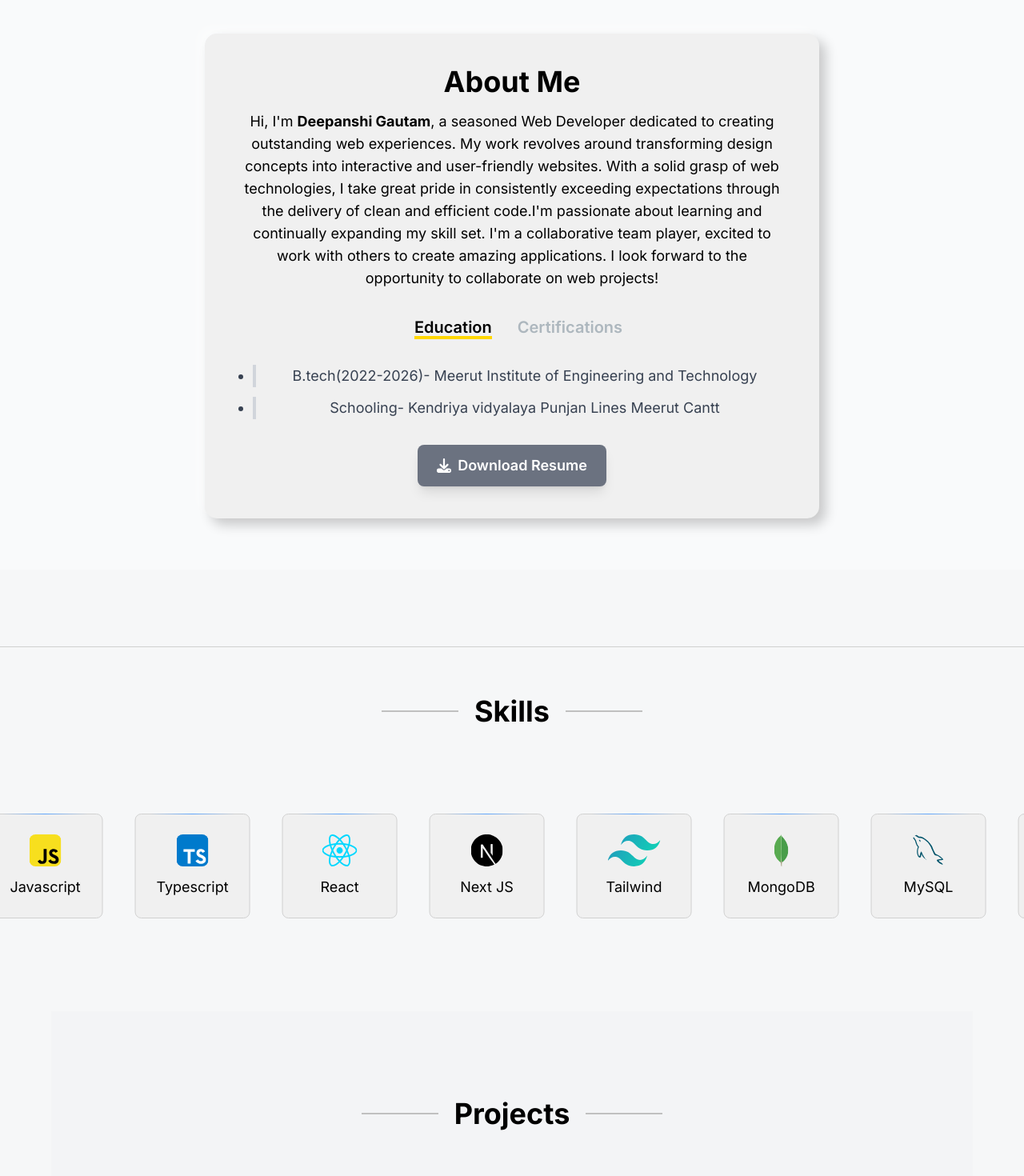
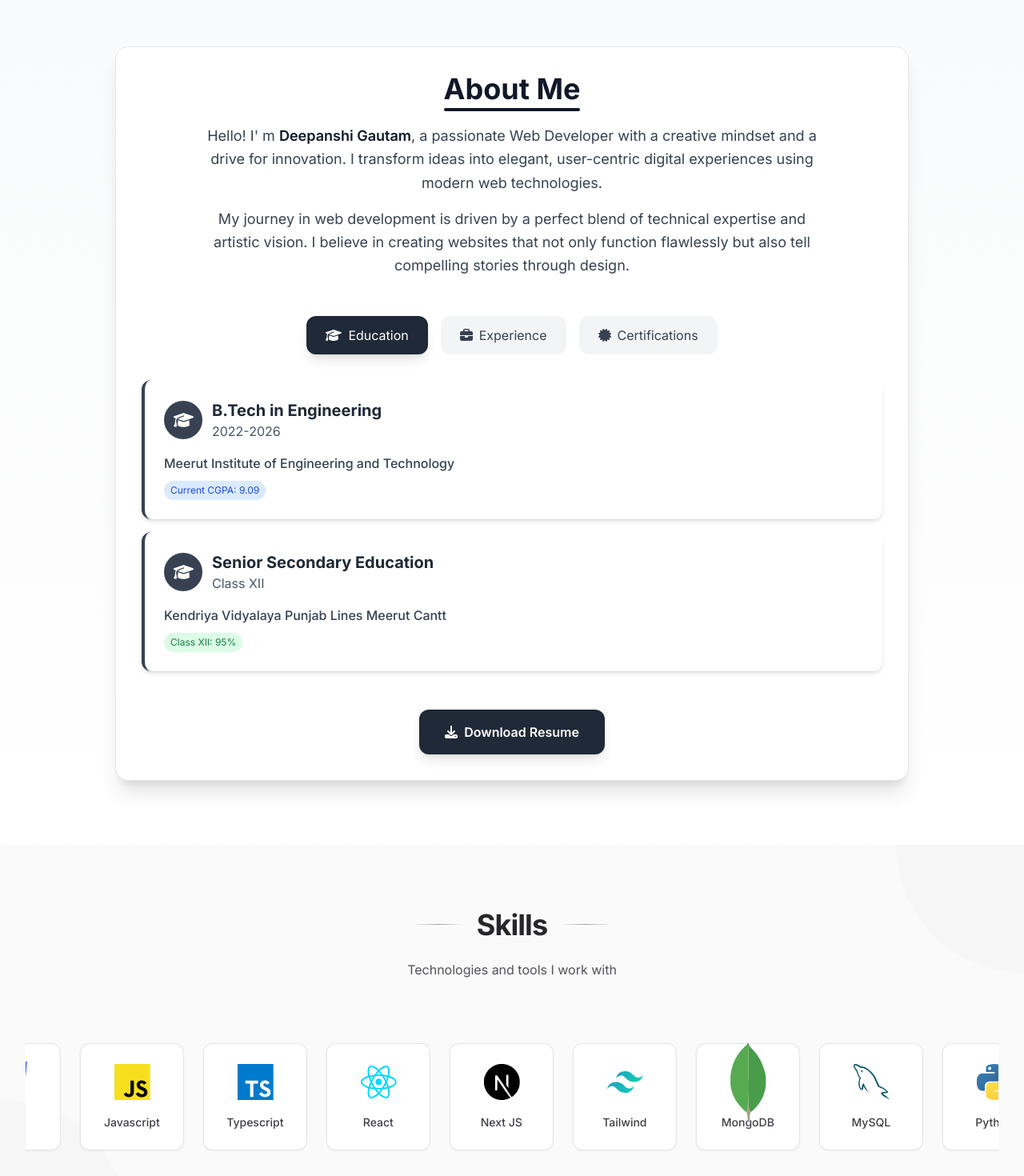
Before and after one commit to deepanshigautam/deepanshi-portfolio, a Next.js app: page / in a window 1280 px wide. Shown: the part 840-2310 px from the top of the page at 80% size. Built offline with nearby package versions, Linux system fonts and the light colour scheme.

Commit message:
about section, skill section updated

```diff
--- a/components/main/Aboutme.jsx
+++ b/components/main/Aboutme.jsx
@@ -1,42 +1,145 @@
 "use client";
 
 import React, { useState, useTransition, useRef } from "react";
-import TabButton from "@/components/main/TabButton"; // Adjust path if necessary
-import { motion, useInView } from "framer-motion";
+import TabButton from "@/components/main/TabButton";
+import { motion, useInView, useScroll, useTransform } from "framer-motion";
 import { FontAwesomeIcon } from "@fortawesome/react-fontawesome";
-import { faDownload } from "@fortawesome/free-solid-svg-icons";
+import { faDownload, faGraduationCap, faBriefcase, faCertificate } from "@fortawesome/free-solid-svg-icons";
 
-// Tab data
 const TAB_DATA = [
   {
     title: "Education",
     id: "education",
+    icon: faGraduationCap,
     content: (
-      <ul className="list-disc pl-5 space-y-3 text-gray-700 text-lg">
-        <li className="border-l-4 border-gray-300 pl-2 hover:border-blue-400 transition duration-300">
-          B.tech(2022-2026)- Meerut Institute of Engineering and Technology
-        </li>
-        <li className="border-l-4 border-gray-300 pl-2 hover:border-blue-400 transition duration-300">
-          Schooling- Kendriya vidyalaya Punjan Lines Meerut Cantt
-        </li>
+      <ul className="space-y-4">
+        <motion.li
+          initial={{ opacity: 0, x: -10 }}
+          whileInView={{ opacity: 1, x: 0 }}
+          transition={{ duration: 0.6 }}
+          viewport={{ once: true }}
+          className="p-6 rounded-xl bg-white shadow-md hover:shadow-lg transition-all duration-300 border-l-4 border-gray-700"
+        >
+          <div className="flex items-center space-x-3">
+            <div className="h-12 w-12 rounded-full bg-gray-700 flex items-center justify-center">
+              <FontAwesomeIcon icon={faGraduationCap} className="text-white text-xl" />
+            </div>
+            <div>
+              <h3 className="text-xl font-bold text-gray-800">
+                B.Tech in Engineering
+              </h3>
+              <p className="text-gray-600">2022-2026</p>
+            </div>
+          </div>
+          <div className="mt-4">
+            <p className="text-gray-700 font-medium">Meerut Institute of Engineering and Technology</p>
+            <div className="mt-2">
+            <span className="inline-block px-2 py-1 bg-blue-100 text-blue-700 rounded-full text-xs">Current CGPA: 9.09</span>
+            </div>
+          </div>
+        </motion.li>
+        <motion.li
+          initial={{ opacity: 0, x: -10 }}
+          whileInView={{ opacity: 1, x: 0 }}
+          transition={{ duration: 0.6, delay: 0.2 }}
+          viewport={{ once: true }}
+          className="p-6 rounded-xl bg-white shadow-md hover:shadow-lg transition-all duration-300 border-l-4 border-gray-700"
+        >
+          <div className="flex items-center space-x-3">
+            <div className="h-12 w-12 rounded-full bg-gray-700 flex items-center justify-center">
+              <FontAwesomeIcon icon={faGraduationCap} className="text-white text-xl" />
+            </div>
+            <div>
+              <h3 className="text-xl font-bold text-gray-800">
+                Senior Secondary Education
+              </h3>
+              <p className="text-gray-600">Class XII</p>
+            </div>
+          </div>
+          <div className="mt-4">
+            <p className="text-gray-700 font-medium">Kendriya Vidyalaya Punjab Lines Meerut Cantt</p>
+            <div className="mt-2">
+            <span className="inline-block px-2 py-1 bg-green-100 text-green-700 rounded-full text-xs">Class XII: 95%</span>
+
+            </div>
+          </div>
+        </motion.li>
       </ul>
+    ),
+  },
+  {
+    title: "Experience",
+    id: "experience",
+    icon: faBriefcase,
+    content: (
+      <motion.div
+        initial={{ opacity: 0, y: 50 }}
+        whileInView={{ opacity: 1, y: 0 }}
+        transition={{ duration: 0.6 }}
+        viewport={{ once: true }}
+        className="p-6 rounded-xl bg-white shadow-md hover:shadow-lg transition-all duration-300 border-l-4 border-gray-700"
+      >
+        <div className="flex items-center space-x-3 mb-4">
+          <div className="h-12 w-12 rounded-full bg-gray-700 flex items-center justify-center">
+            <FontAwesomeIcon icon={faBriefcase} className="text-white text-xl" />
+          </div>
+          <h3 className="text-xl font-bold text-gray-800">
+            Web Development Projects
+          </h3>
+        </div>
+        <ul className="space-y-3">
+          {[
+            "Built responsive web applications using React and Next.js",
+            "Implemented modern UI/UX designs using Tailwind CSS"
+
+          ].map((item, index) => (
+            <motion.li
+              key={index}
+              initial={{ opacity: 0, x: -20 }}
+              whileInView={{ opacity: 1, x: 0 }}
+              transition={{ duration: 0.3, delay: index * 0.1 }}
+              viewport={{ once: true }}
+              className="flex items-center space-x-3"
+            >
+              <div className="h-2 w-2 rounded-full bg-gray-700" />
+              <p className="text-gray-700">{item}</p>
+            </motion.li>
+          ))}
+        </ul>
+      </motion.div>
     ),
   },
   {
     title: "Certifications",
     id: "certifications",
+    icon: faCertificate,
     content: (
-      <ul className="list-disc pl-5 space-y-3 text-gray-700 text-lg">
-        <li className="border-l-4 border-gray-300 pl-2 hover:border-green-400 transition duration-300">
-          My certifications and badges are visible at{" "}
+      <motion.div
+        initial={{ opacity: 0, scale: 0.9 }}
+        whileInView={{ opacity: 1, scale: 1 }}
+        transition={{ duration: 0.6 }}
+        viewport={{ once: true }}
+        className="p-6 rounded-xl bg-white shadow-md hover:shadow-lg transition-all duration-300 border-l-4 border-gray-700"
+      >
+        <div className="flex items-center space-x-3 mb-4">
+          <div className="h-12 w-12 rounded-full bg-gray-700 flex items-center justify-center">
+            <FontAwesomeIcon icon={faCertificate} className="text-white text-xl" />
+          </div>
+          <h3 className="text-xl font-bold text-gray-800">
+            Professional Certifications
+          </h3>
+        </div>
+        <p className="text-gray-700">
+          Explore my complete certification portfolio on{" "}
           <a
             href="https://www.credly.com/users/deepanshi-gautam"
             target="_blank"
+            className="text-blue-800 hover:text-gray-600 font-medium transition-colors duration-300 underline"
           >
-            <strong className="text-blue-500">here!</strong>
+            Credly!
           </a>
-        </li>
-      </ul>
+        </p>
+      </motion.div>
     ),
   },
 ];
@@ -44,9 +147,17 @@ const TAB_DATA = [
 const Aboutme = () => {
   const [tab, setTab] = useState("education");
   const [isPending, startTransition] = useTransition();
+  const ref = useRef(null);
+  const containerRef = useRef(null);
+  const inView = useInView(ref, { once: true });
 
-  const ref = useRef(null);
-  const inView = useInView(ref, { once: true });
+  const { scrollYProgress } = useScroll({
+    target: containerRef,
+    offset: ["start end", "end start"]
+  });
+
+  const opacity = useTransform(scrollYProgress, [0, 0.2, 0.8, 1], [0, 1, 1, 0]);
+  const scale = useTransform(scrollYProgress, [0, 0.2, 0.8, 1], [0.8, 1, 1, 0.8]);
 
   const handleTabChange = (id) => {
     startTransition(() => {
@@ -54,103 +165,106 @@ const Aboutme = () => {
     });
   };
 
-  // State for transform style
-  const [transformStyle, setTransformStyle] = useState({});
+  return (
+    <section className="py-20 bg-gradient-to-b from-gray-50 to-white relative" id="about">
+      <div className="absolute inset-0 bg-grid-gray-900/[0.02] -z-1" />
 
-  const handleMouseMove = (e) => {
-    const x = e.clientX;
-    const y = e.clientY;
-    setTransformStyle({
-      transform: `translate(${(x - window.innerWidth / 2) * 0.02}px, ${
-        (y - window.innerHeight / 2) * 0.02
-      }px)`,
-      transition: "transform 0.1s ease-out",
-    });
-  };
+      <motion.div
+        ref={containerRef}
+        style={{ opacity, scale }}
+        className="max-w-5xl mx-auto px-4 relative"
+      >
+        <motion.div
+          ref={ref}
+          initial={{ opacity: 0, y: 20 }}
+          animate={inView ? { opacity: 1, y: 0 } : {}}
+          transition={{ duration: 0.6 }}
+          className="bg-white rounded-2xl shadow-xl p-8 border border-gray-200"
+        >
+          <div className="text-center mb-12">
+            <motion.div
+              initial={{ opacity: 0, y: 20 }}
+              animate={{ opacity: 1, y: 0 }}
+              transition={{ duration: 0.5, delay: 0.2 }}
+              className="inline-block mb-6"
+            >
+              <h2 className="text-4xl font-bold text-gray-900 relative">
+                About Me
+                <motion.div
+                  initial={{ scaleX: 0 }}
+                  animate={{ scaleX: 1 }}
+                  transition={{ duration: 0.6, delay: 0.4 }}
+                  className="absolute -bottom-2 left-0 right-0 h-1 bg-gray-900 rounded-full origin-left"
+                />
+              </h2>
+            </motion.div>
+            <motion.div
+              initial={{ opacity: 0, y: 20 }}
+              animate={{ opacity: 1, y: 0 }}
+              transition={{ duration: 0.5, delay: 0.4 }}
+              className="max-w-3xl mx-auto"
+            >
+              <p className="text-lg text-gray-700 leading-relaxed">
+                Hello! I&apos;
+                m <span className="font-semibold text-gray-900">Deepanshi Gautam</span>,
+                a passionate Web Developer with a creative mindset and a drive for innovation.
+                I transform ideas into elegant, user-centric digital experiences using modern web technologies.
+              </p>
+              <p className="mt-4 text-lg text-gray-700 leading-relaxed">
+                My journey in web development is driven by a perfect blend of technical expertise and
+                artistic vision. I believe in creating websites that not only function flawlessly but
+                also tell compelling stories through design.
+              </p>
+            </motion.div>
+          </div>
 
-  return (
-    <section
-      className="text-black flex justify-center items-center py-16  bg-gray-50"
-      id="about"
-      onMouseMove={handleMouseMove}
+          <div className="flex flex-wrap justify-center gap-4 mb-8">
+            {TAB_DATA.map((t, index) => (
+              <motion.button
+                key={t.id}
+                initial={{ opacity: 0, y: 20 }}
+                animate={{ opacity: 1, y: 0 }}
+                transition={{ duration: 0.3, delay: index * 0.1 }}
+                onClick={() => handleTabChange(t.id)}
+                className={`px-6 py-3 rounded-xl flex items-center space-x-2 transition-all duration-300 ${
+                  tab === t.id
+                    ? "bg-gray-800 text-white shadow-lg"
+                    : "bg-gray-100 text-gray-700 hover:bg-gray-200"
+                }`}
               >
-      <style jsx>{`
-        .neuromorphic {
-          background: #f0f0f0; /* Light background for neuromorphism */
-          box-shadow: 8px 8px 15px rgba(0, 0, 0, 0.2),
-            -8px -8px 15px rgba(255, 255, 255, 0.5); /* Shadow effect */
-          border-radius: 15px; /* Rounded corners */
-          transition: all 0.3s ease; /* Smooth transition */
-        }
+                <FontAwesomeIcon icon={t.icon} />
+                <span>{t.title}</span>
+              </motion.button>
+            ))}
+          </div>
 
-        .neuromorphic:hover {
-          box-shadow: 4px 4px 10px rgba(0, 0, 0, 0.2),
-            -4px -4px 10px rgba(255, 255, 255, 0.5); /* Slight change on hover */
-        }
-      `}</style>
-      <div
-        ref={ref}
-        className="max-w-3xl text-center p-10 mx-6 rounded-lg neuromorphic"
-        style={transformStyle}
-      >
-        <motion.h2
-          initial={{ opacity: 0, y: 20 }}
-          whileInView={{ opacity: 1, y: 0 }} // Trigger when in view
-          transition={{ duration: 0.5, delay: 0.2 }} // Delay for the heading
-          className="text-4xl font-bold text-black mb-4"
-        >
-          About Me
-        </motion.h2>
-        <motion.p
-          initial={{ opacity: 0, y: 20 }}
-          whileInView={{ opacity: 1, y: 0 }} // Trigger when in view
-          transition={{ duration: 0.5, delay: 0.4 }} // Delay for the paragraph
-          className="text-base lg:text-lg mb-6"
-        >
-          Hi, I&apos;m <strong>Deepanshi Gautam</strong>, a seasoned Web
-          Developer dedicated to creating outstanding web experiences. My work
-          revolves around transforming design concepts into interactive and
-          user-friendly websites. With a solid grasp of web technologies, I take
-          great pride in consistently exceeding expectations through the
-          delivery of clean and efficient code.I&apos;m passionate about
-          learning and continually expanding my skill set. I&apos;m a
-          collaborative team player, excited to work with others to create
-          amazing applications. I look forward to the opportunity to collaborate
-          on web projects!
-        </motion.p>
-        <div className="flex flex-row justify-center mt-8 space-x-4">
-          <TabButton
-            selectTab={() => handleTabChange("education")}
-            active={tab === "education"}
-          >
-            Education
-          </TabButton>
-          <TabButton
-            selectTab={() => handleTabChange("certifications")}
-            active={tab === "certifications"}
-          >
-            Certifications
-          </TabButton>
-        </div>
           <motion.div
             key={tab}
             initial={{ opacity: 0, y: 20 }}
-          whileInView={{ opacity: 1, y: 0 }} // Trigger when in view
-          transition={{ duration: 0.5, delay: 0.6 }} // Delay for the tab content
+            animate={{ opacity: 1, y: 0 }}
+            transition={{ duration: 0.5 }}
             className="mt-8"
           >
             {TAB_DATA.find((t) => t.id === tab).content}
           </motion.div>
-        <div className="mt-8">
+
+          <motion.div
+            initial={{ opacity: 0, y: 20 }}
+            whileInView={{ opacity: 1, y: 0 }}
+            transition={{ duration: 0.5 }}
+            viewport={{ once: true }}
+            className="mt-12 text-center"
+          >
             <a
-            href="/path-to-your-resume.pdf" // Replace with your resume link
-            className="inline-flex items-center justify-center px-6 py-3 text-lg font-semibold text-white bg-gray-500 rounded-lg shadow-lg transition-transform duration-300 transform hover:bg-gray-600 hover:scale-105"
+              href="/path-to-your-resume.pdf"
+              className="inline-flex items-center px-8 py-4 bg-gray-800 text-white font-semibold rounded-xl shadow-lg hover:bg-gray-800 transition-all duration-300 transform hover:scale-105"
             >
               <FontAwesomeIcon icon={faDownload} className="mr-2" />
               Download Resume
             </a>
-        </div>
-      </div>
+          </motion.div>
+        </motion.div>
+      </motion.div>
     </section>
   );
 };
--- a/components/main/ProjectSection.jsx
+++ b/components/main/ProjectSection.jsx
@@ -1,6 +1,6 @@
-// components/main/ProjectSection.jsx
-"use client"; // This makes the component a client component
-import ProjectCard from "./ProjectCard"; // Adjust the import path if necessary
+
+"use client";
+import ProjectCard from "./ProjectCard";
 import gemini from "@/components/assets/gemini-clone.png";
 import aircanvas from "@/components/assets/aircanvas.png";
 import facedet from "@/components/assets/face-detection.png";
--- a/components/main/Skills.jsx
+++ b/components/main/Skills.jsx
@@ -1,72 +1,115 @@
-import { skillsData } from "@/utils/data/skills";
-import { skillsImage } from "@/utils/skill-image";
+import React, { useRef } from "react";
 import Image from "next/image";
 import Marquee from "react-fast-marquee";
 import { motion, useInView } from "framer-motion";
-import { useRef } from "react";
+import { skillsData } from "@/utils/data/skills";
+import { skillsImage } from "@/utils/skill-image";
 
-function Skills() {
+const Skills = () => {
   const ref = useRef(null);
   const inView = useInView(ref, { once: true });
 
+  const containerVariants = {
+    hidden: { opacity: 0 },
+    visible: {
+      opacity: 1,
+      transition: {
+        staggerChildren: 0.1,
+      },
+    },
+  };
+
+  const skillVariants = {
+    hidden: { opacity: 0, y: 20 },
+    visible: {
+      opacity: 1,
+      y: 0,
+      transition: {
+        duration: 0.6,
+        ease: "easeOut",
+      },
+    },
+  };
+
   return (
-    <div id="skills" className="relative z-50 border-t my-12 lg:my-24 border-[#d0d0d0]">
-
-
-      <div className="flex justify-center my-5 lg:py-8">
-  <div className="flex items-center">
-    <span className="w-24 h-[2px] bg-[#c0c0c0]"></span>
-    <span className="relative text-black text-4xl font-bold p-2 px-5 rounded-lg">
-      Skills
-    </span>
-    <span className="w-24 h-[2px] bg-[#c0c0c0]"></span>
-  </div>
+    <section className="relative py-20 bg-zinc-50">
+      {/* Background decoration */}
+      <div className="absolute inset-0 overflow-hidden">
+        <div className="absolute -top-40 -right-40 w-80 h-80 bg-zinc-200 rounded-full opacity-20" />
+        <div className="absolute -bottom-40 -left-40 w-80 h-80 bg-zinc-200 rounded-full opacity-20" />
       </div>
 
+      {/* Content container */}
+      <div className="relative z-10 max-w-7xl mx-auto px-4 sm:px-6 lg:px-8">
+        {/* Section header */}
+        <div className="flex flex-col items-center mb-16">
+          <div className="flex items-center gap-4 mb-6">
+            <div className="h-px w-16 bg-gradient-to-r from-transparent via-zinc-400 to-transparent" />
+            <h2 className="text-4xl font-bold text-zinc-800 tracking-tight">Skills</h2>
+            <div className="h-px w-16 bg-gradient-to-r from-transparent via-zinc-400 to-transparent" />
+          </div>
+          <p className="text-zinc-600 text-center max-w-2xl">
+            Technologies and tools I work with
+          </p>
+        </div>
 
-      <div className="w-full my-12" ref={ref}>
+        {/* Skills marquee */}
+        <div ref={ref} className="w-full ">
           <Marquee
-          gradient={false}
-          speed={80}
+            gradient={true}
+            gradientColor={[249, 250, 251]} // matches bg-zinc-50
+            speed={50}
             pauseOnHover={true}
             pauseOnClick={true}
-          delay={0}
-          play={true}
-          direction="left"
+          >
+            <motion.div
+              variants={containerVariants}
+              initial="hidden"
+              animate={inView ? "visible" : "hidden"}
+              className="flex gap-6 py-4 px-6"
             >
               {skillsData.map((skill, id) => (
                 <motion.div
                   key={id}
-              initial={{ opacity: 0, y: 20 }} // Initial state
-              animate={inView ? { opacity: 1, y: 0 } : { opacity: 0, y: 20 }} // Animation when in view
-              transition={{ duration: 0.5, delay: id * 0.1 }} // Staggered delay
-              className="w-36 min-w-fit h-fit flex flex-col items-center justify-center transition-all duration-500 m-3 sm:m-5 rounded-lg group relative cursor-pointer"
+                  variants={skillVariants}
+                  className="group"
                 >
-              <div className="h-full w-full rounded-lg border border-[#d0d0d0] bg-[#f0f0f0] shadow-none shadow-gray-300 group-hover:border-blue-400 transition-all duration-500 transform group-hover:scale-[1.15]">
-                <div className="flex -translate-y-[1px] justify-center">
-                  <div className="w-3/4">
-                    <div className="h-[1px] w-full bg-gradient-to-r from-transparent via-blue-400 to-transparent" />
-                  </div>
-                </div>
-                <div className="flex flex-col items-center justify-center gap-3 p-6">
-                  <div className="h-8 sm:h-10">
+                  <div className="relative bg-white rounded-xl shadow-sm border border-zinc-200 p-6
+                    transition-all duration-300 hover:shadow-lg hover:scale-105 hover:border-zinc-300">
+                    {/* Highlight effect */}
+                    <div className="absolute inset-x-0 -top-px h-px w-full bg-gradient-to-r from-transparent
+                      via-zinc-300 to-transparent opacity-0 group-hover:opacity-100 transition-opacity" />
+
+                    <div className="flex flex-col items-center gap-4">
+                      <div className="relative h-12 w-20 flex items-center justify-center">
                         <Image
                           src={skillsImage(skill)?.src}
                           alt={skill}
-                      width={40}
-                      height={40}
-                      className="h-full w-auto rounded-lg"
+                          width={45}
+                          height={45}
+                          className="object-contain transition-transform duration-300 group-hover:scale-110"
                         />
                       </div>
-                  <p className="text-black text-sm sm:text-lg">{skill}</p>
+                      <p className="text-sm font-medium text-zinc-700 group-hover:text-zinc-900">
+                        {skill}
+                      </p>
                     </div>
+
+                    {/* Bottom highlight */}
+                    <div className="absolute inset-x-0 -bottom-px h-px w-full bg-gradient-to-r from-transparent
+                      via-zinc-300 to-transparent opacity-0 group-hover:opacity-100 transition-opacity" />
                   </div>
                 </motion.div>
               ))}
+            </motion.div>
           </Marquee>
         </div>
+
+
+
       </div>
+    </section>
   );
-}
+};
 
 export default Skills;
--- a/package.json
+++ b/package.json
@@ -14,6 +14,7 @@
     "@heroicons/react": "^2.1.5",
     "bootstrap": "^5.3.3",
     "framer-motion": "^11.5.5",
+    "lucide-react": "^0.453.0",
     "next": "^14.2.13",
     "react": "^18",
     "react-bootstrap": "^2.10.4",
```
Also changed, not shown: 1 other file (tests, documents, lock files or other folders). Lines whose indentation alone changed are shown as unchanged.
